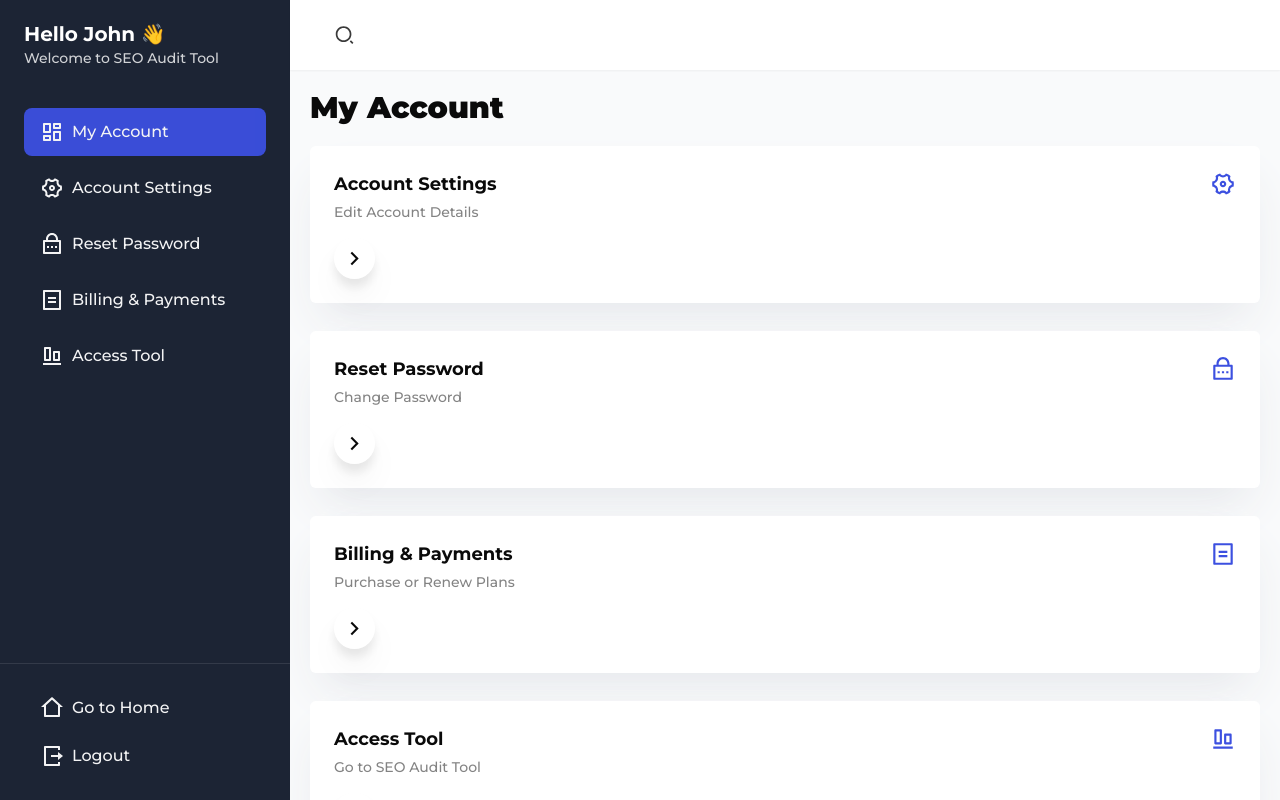
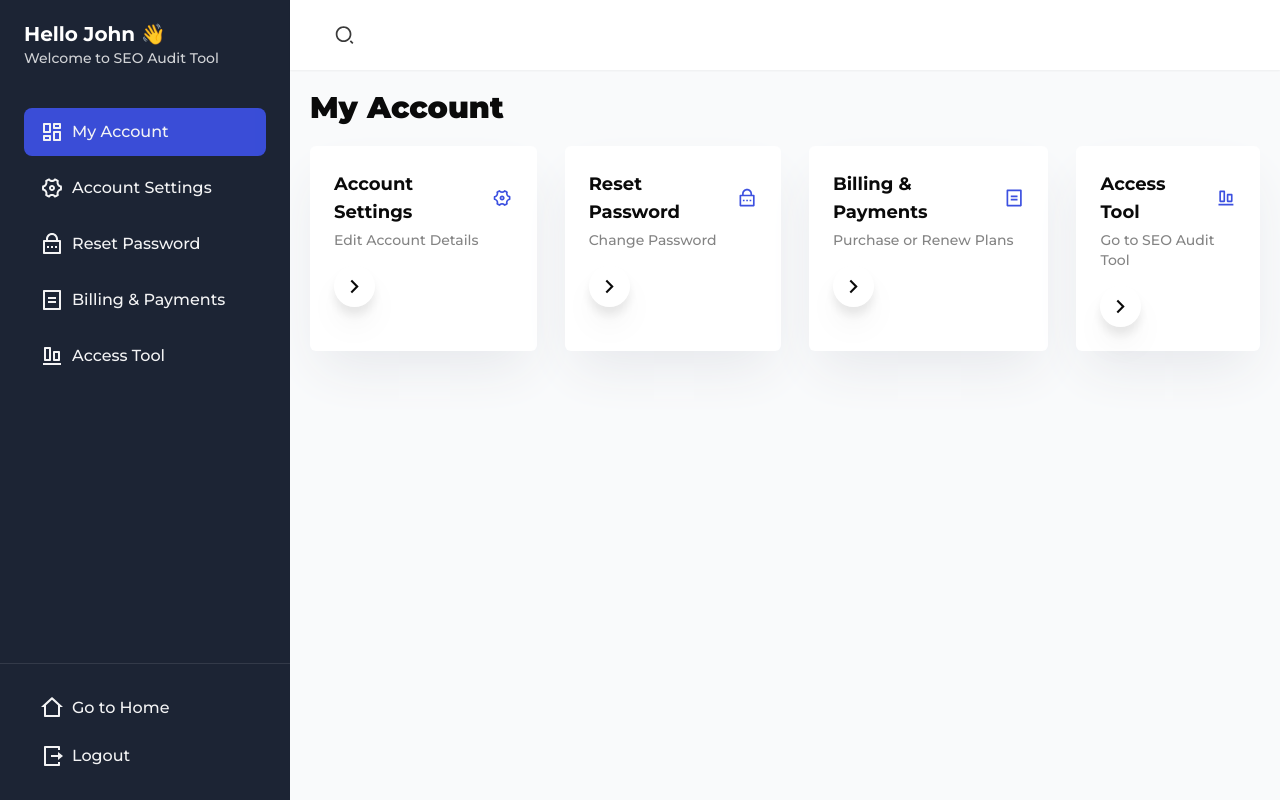
Before and after one commit to vishnut2003/seo_audit_site, a Next.js app: page /my-account in a window 1280 px wide. Built offline with nearby package versions, Linux system fonts and the light colour scheme.

Commit message:
Update GridMyAccountItems layout for improved responsiveness on larger screens

```diff
--- a/src/components/myAccount/GridMyAccountItems.tsx
+++ b/src/components/myAccount/GridMyAccountItems.tsx
@@ -37,7 +37,7 @@ const GridMyAccountItems = () => {
 
     return (
         <div
-            className="flex md:flex-nowrap flex-col gap-7"
+            className="flex md:flex-nowrap md:flex-row flex-col gap-7"
         >
             {
                 items.map((item, index) => (
```
